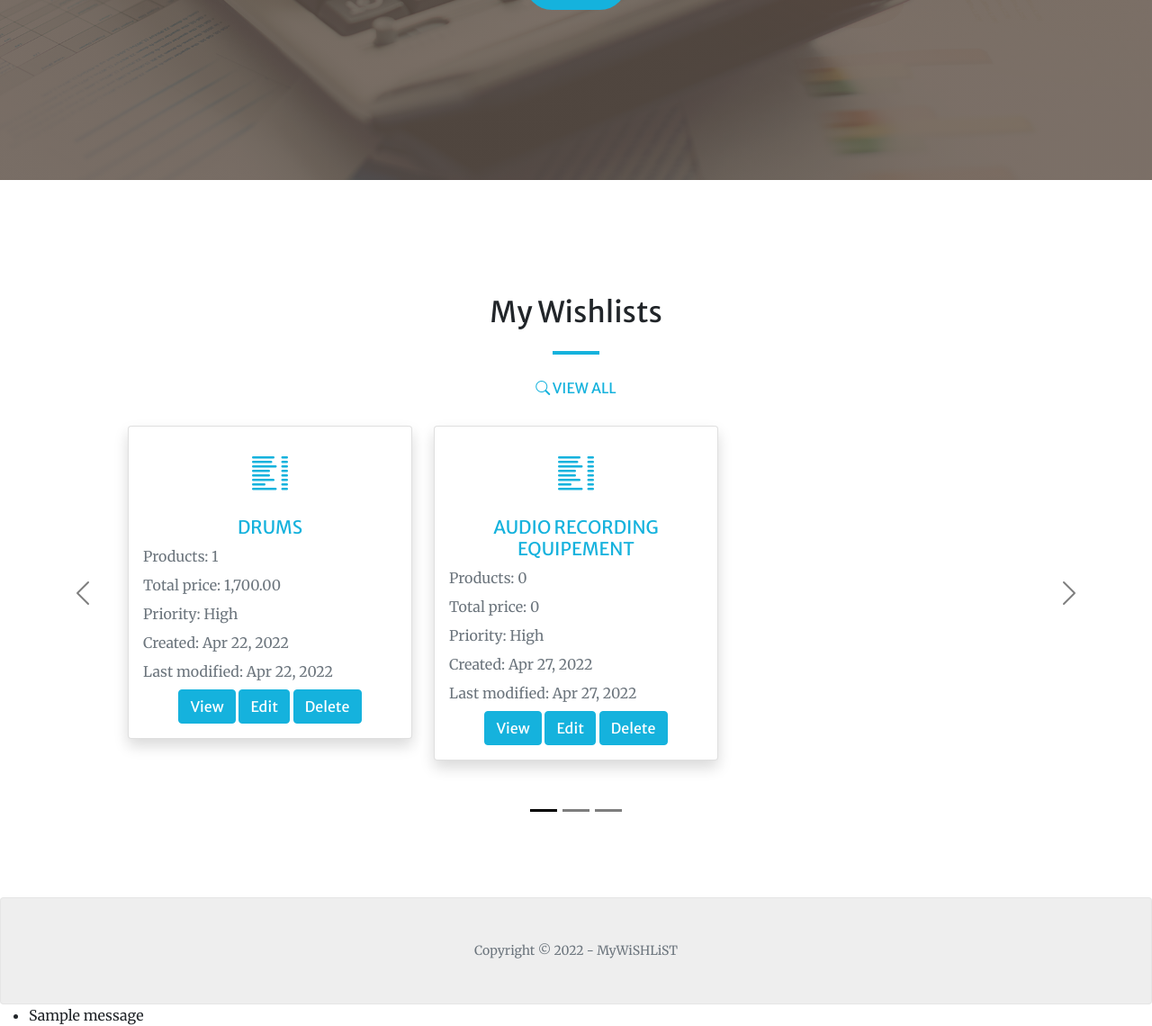
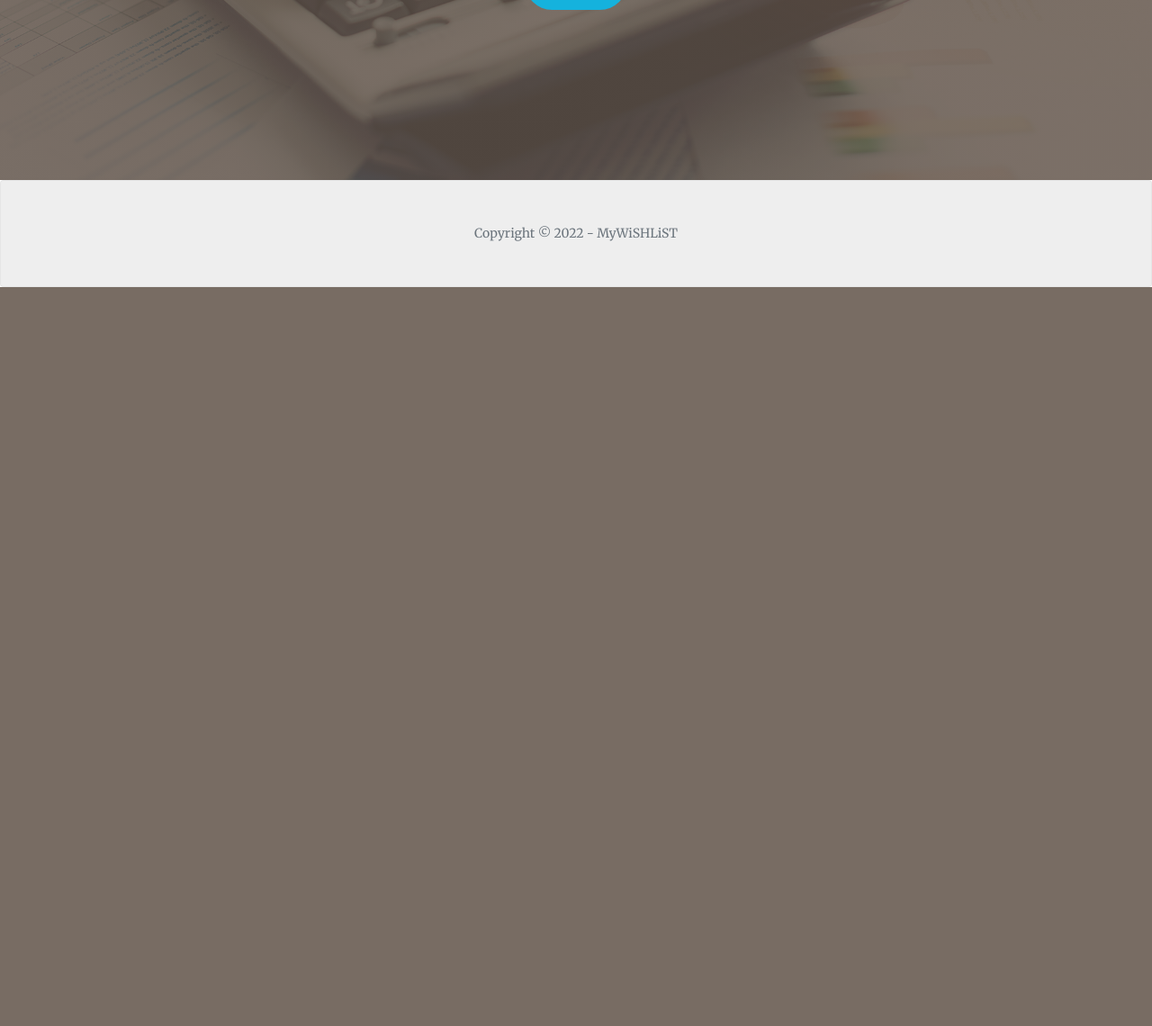
Before and after one commit to davidjanes96/myWiSHLiST, a Django app: page / in a window 1280 px wide. Shown: the part 600-1740 px from the top of the page at 90% size. After the commit the page ends 919 px from the top, so only its background shows below. Run offline with Django 4.2, Linux system fonts and the light colour scheme; data comes from the database, SQL or seed files in the repository; both versions use the stored data as it was after the commit; tables that the repository leaves empty hold one stand-in row (values such as "Sample post"); one stand-in notice (Sample message) is shown; some libraries are stand-ins or nearby versions; some web fonts are replaced.

Commit message:
dont even know where i stopped

```diff
--- a/templates/index.html
+++ b/templates/index.html
@@ -25,7 +25,7 @@
 </header>
 
 
-
+{% if user.is_authenticated %}
 <!-- WishList Title -->
 <section class="page-section-custom" id="wishlists">
     <div class="container px-4 px-lg-5">
@@ -133,6 +133,6 @@
     </div>
 
 </section>
-
+{% endif %}
 
 {% endblock %}
--- a/templates/main.html
+++ b/templates/main.html
@@ -66,14 +66,6 @@
         {% endif %}
 
         {% include 'footer.html' %}
-        {% if messages %}
-        <ul class="messages">
-            {% for message in messages %}
-            <li{% if message.tags %} class="{{message.tags}}" {% endif %}>{{message}}</li>
-            {% endfor %}
-        </ul>
-        {% endif %}
-
 
         <!-- Bootstrap core JS-->
         <script src="https://cdn.jsdelivr.net/npm/bootstrap@5.0.2/dist/js/bootstrap.bundle.min.js" integrity="sha384-MrcW6ZMFYlzcLA8Nl+NtUVF0sA7MsXsP1UyJoMp4YLEuNSfAP+JcXn/tWtIaxVXM" crossorigin="anonymous"></script>
```
Also changed, not shown: db.sqlite3.
